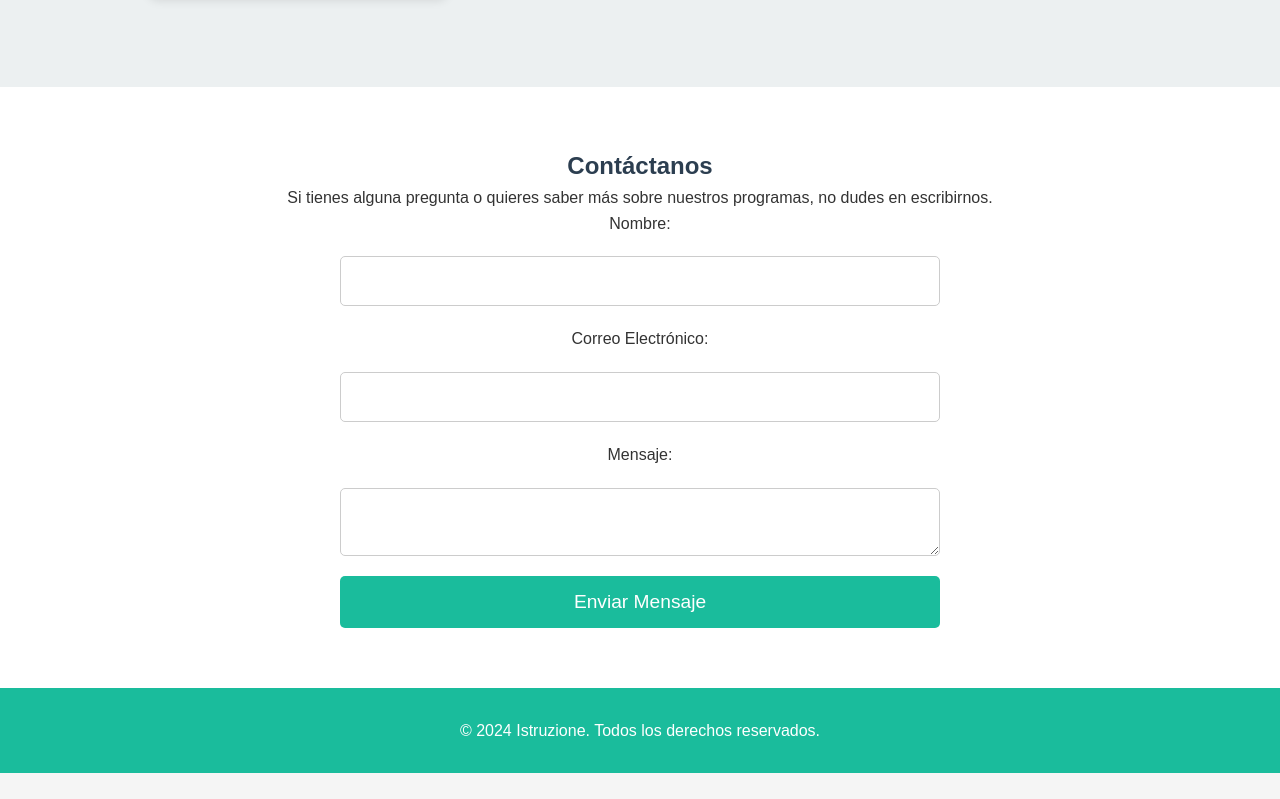
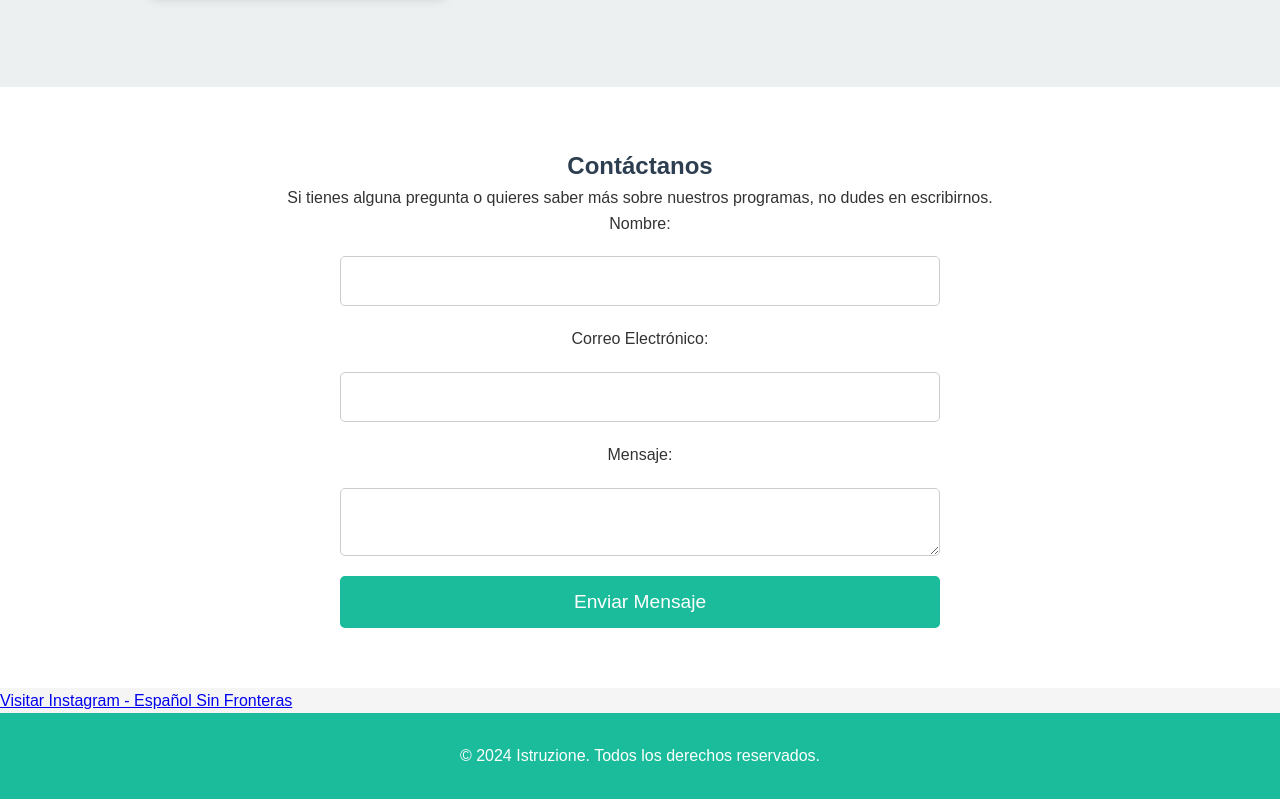
Before and after one commit to B0canegraS/ISTRUZIONE.github.io, a plain HTML site: page index.html in a window 1280 px wide. Shown: the part 1196-1995 px from the top of the page. Before the commit the page ends 1969 px from the top, so only its background shows below. Drawn offline with Linux system fonts and the light colour scheme.

Commit message:
Update index.html

```diff
--- a/index.html
+++ b/index.html
@@ -68,6 +68,8 @@
             </form>
         </div>
     </section>
+    <!-- Enlace a Instagram debajo del botón -->
+<a href="https://www.instagram.com/espanol_sin_fronteras_org/" target="_blank">Visitar Instagram - Español Sin Fronteras</a>
 
     <!-- Footer -->
     <footer>
```
